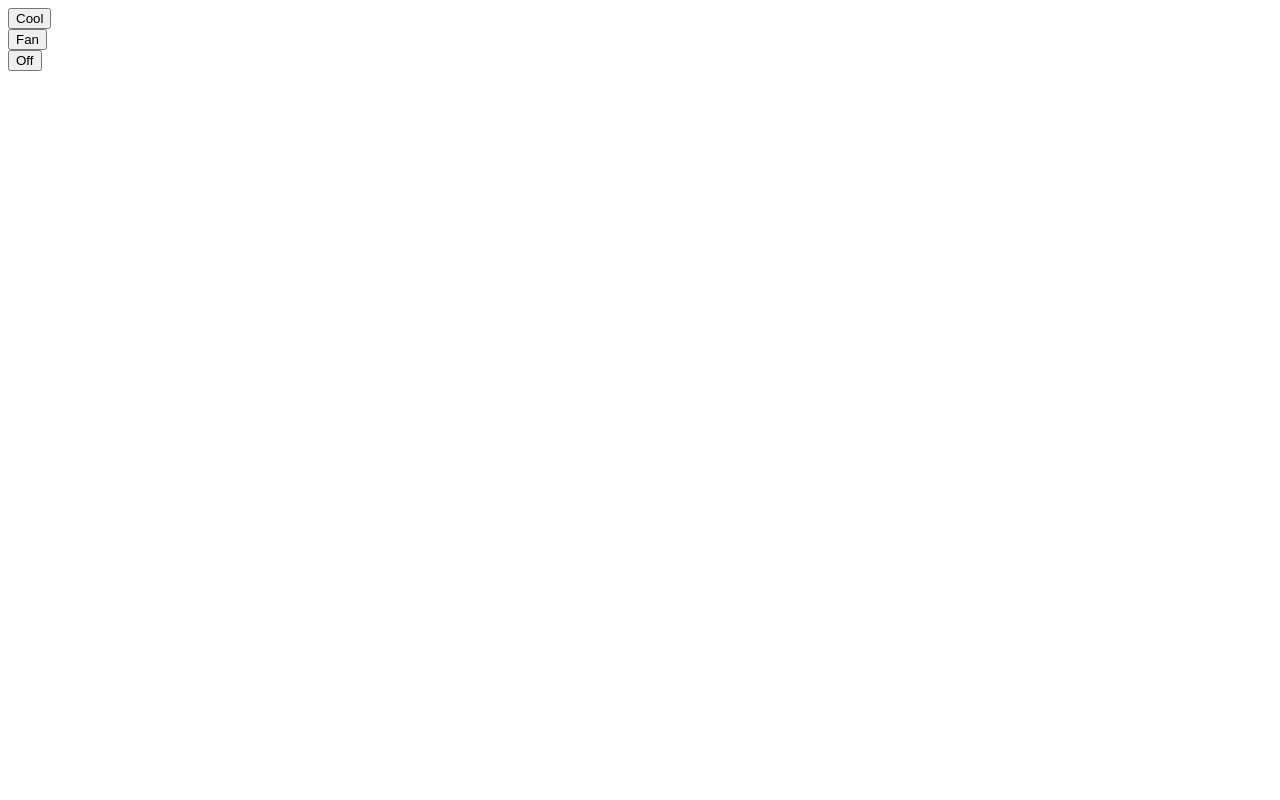
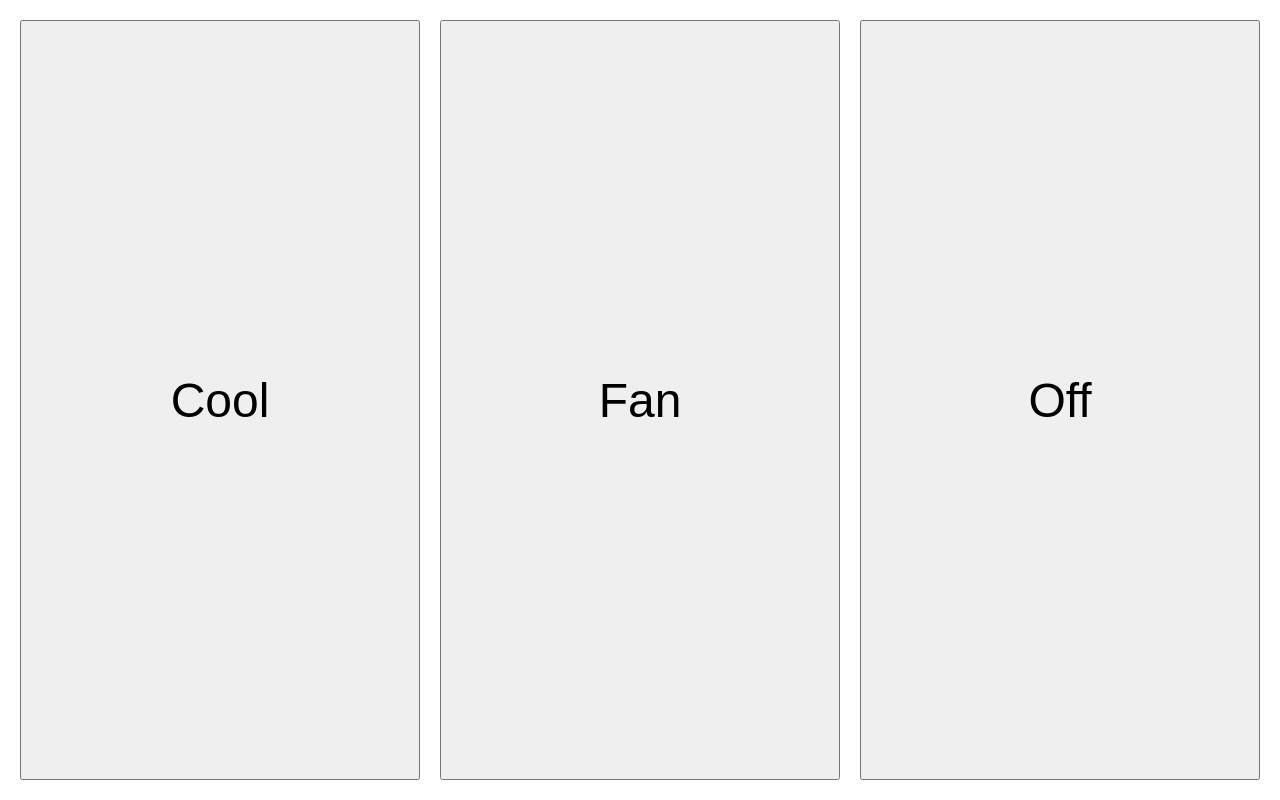
Before and after one commit to lpgera/air-conditioner-web-remote, a website: page public/index.html in a window 1280 px wide. Drawn offline with Linux system fonts and the light colour scheme.

Commit message:
add basic styling to frontend

```diff
--- a/public/index.html
+++ b/public/index.html
@@ -2,6 +2,7 @@
 <html>
 <head>
   <title>Air Conditioner Web Remote</title>
+  <link rel="stylesheet" href="./style.css"/>
 </head>
 <body>
 <form action="./cool" method="post">
--- /dev/null
+++ b/public/style.css
@@ -0,0 +1,30 @@
+*, *::before, *::after {
+    margin: 0;
+    padding: 0;
+    box-sizing: inherit;
+}
+
+html {
+    box-sizing: border-box;
+}
+
+body {
+    height: 100vh;
+    padding: 20px;
+    display: grid;
+    grid-template-columns: 1fr;
+    grid-row-gap: 20px;
+    grid-column-gap: 20px;
+}
+
+@media screen and (min-width: 600px) {
+    body {
+        grid-template-columns: 1fr 1fr 1fr;
+    }
+}
+
+button {
+    height: 100%;
+    width: 100%;
+    font-size: 3rem;
+}
```
Lines whose indentation alone changed are shown as unchanged.
